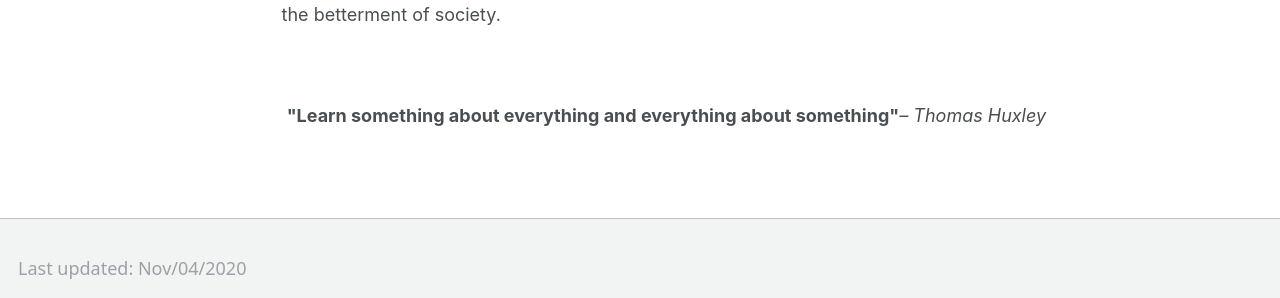
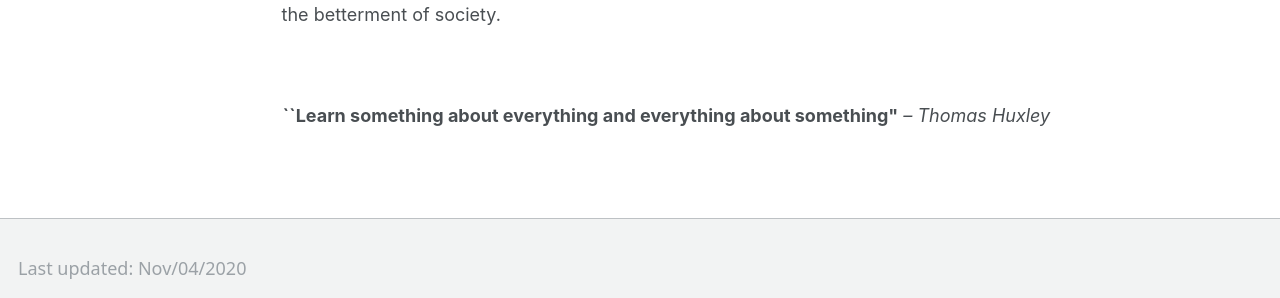
Before and after one commit to eashanadhikarla/eashanadhikarla.github.io, a Jekyll site: the page built from _pages/about.md, in a window 1280 px wide and 1121 px high. Shown: the part 780-1078 px from the top of the window. Built offline with Jekyll 4.4.1, drawn with Linux system fonts in a browser that asks for light colours.

Commit message:
pubs updated

```diff
--- a/_pages/about.md
+++ b/_pages/about.md
@@ -13,5 +13,5 @@ Currently, I live in Bethlehem, Pennsylvania but originally I'm from India. So I
 I'm a graduate researcher and graduate teaching assistant currently pursuing my Doctor of Philosophy (Ph.D.) in Computer Science, Machine Learning from <a href="https://www1.lehigh.edu">Lehigh University, Bethlehem - Pennsylvania</a>. I recently worked as a Research Intern at Lawrence Berkeley National Lab, where I was working with National Energy Research Scientific Computing (<a href="https://www.nersc.gov/">NERSC</a>) group in optimizing the real-time workflows in Cori - 12th fastest supercomputer in the world. I did my Master of Science in Computer Science from Lehigh University, and Bachelors of Engineering in Computer Science from Rajiv Gandhi Proudyogiki Vishwavidyalaya, Bhopal, MP (India).
 Furthermore, I am currently working with <a href="http://www.cse.lehigh.edu/~brian/">Dr. Brian D. Davison</a>, director of Web Understanding, Modeling, and Evaluation lab as a Research Assistant on multiple projects that you can find in <a href="https://eashanadhikarla.github.io/projects/">here</a>. I work on Adversarial Machine Learning, Information Retrieval, Data Science, and super computing with emphasis on deep learning. My work mainly deals with massive-scale deep learning and building stochastic optimal neural network models and Software Engineering. Drawing parallels from the quintessential researchers at Lehigh, my post-doctoral goal is to work in a research lab or Industry and contribute extensively to the field of applied deep learning for the betterment of society.</p> <br/>
 
-<p style="text-align: center;"><b>"Learn something about everything and everything about something"</b><i>– Thomas Huxley</i></p>
+<p style="text-align: center;"><b>``Learn something about everything and everything about something"</b><i> – Thomas Huxley</i></p>
 <!-- <p style="text-align: center;"><b>Anything AI, I'm all for it. Thanks for Visiting!!</b></p> -->
```
Also changed, not shown: _pages/publications.md (+1 -1 lines).
